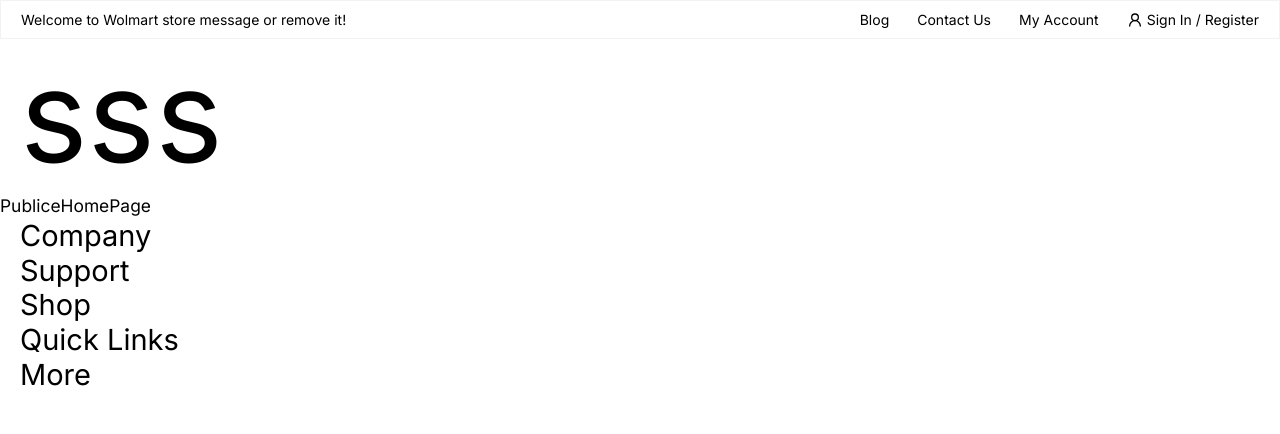
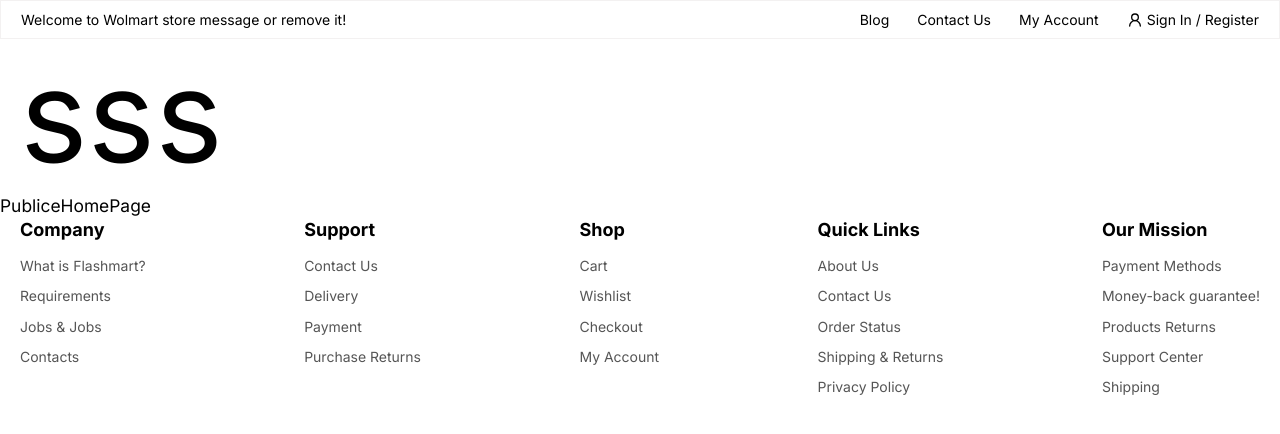
Before and after one commit to Webtricker/cellsdeal-front-end, a Next.js app: page / in a window 1280 px wide. Shown: the top 434 px of the page. Built offline with nearby package versions, Linux system fonts and the light colour scheme.

Commit message:
Update: footer menu added

```diff
--- a/src/sharedComponets/footer/Footer.tsx
+++ b/src/sharedComponets/footer/Footer.tsx
@@ -41,9 +41,8 @@
     ],
   },
   {
-    title: 'More',
+    title: 'Our Mission',
     links: [
-      { name: 'Our Mission', url: '/mission' },
       { name: 'Payment Methods', url: '/payment-methods' },
       { name: 'Money-back guarantee!', url: '/money-back' },
       { name: 'Products Returns', url: '/products-returns' },
@@ -56,7 +55,7 @@
   return (
     <footer>
       <Container>
-        <section>
+        <section className='cd-border-primary flex items-start justify-between gap-2 border-b pb-11'>
           {footerLinks?.map((menu, idx) => (
             <FooterMenu key={idx} menu={menu} />
           ))}
--- a/src/sharedComponets/footer/FooterMenu.tsx
+++ b/src/sharedComponets/footer/FooterMenu.tsx
@@ -2,8 +2,17 @@
 
 function FooterMenu({ menu }: { menu: FooterMenus }) {
   return (
-    <div>
-      <h5 className=''>{menu?.title}</h5>
+    <div className='max-w-40'>
+      <h5 className='!text-[18px] font-semibold'>{menu?.title}</h5>
+      <ul className='mt-3 flex flex-col gap-1'>
+        {menu?.links?.map((link) => (
+          <li key={link?.url}>
+            <a href={link?.url} className='hover:text-primary text-sm text-[#555555] duration-300'>
+              {link?.name}
+            </a>
+          </li>
+        ))}
+      </ul>
     </div>
   );
 }
```
